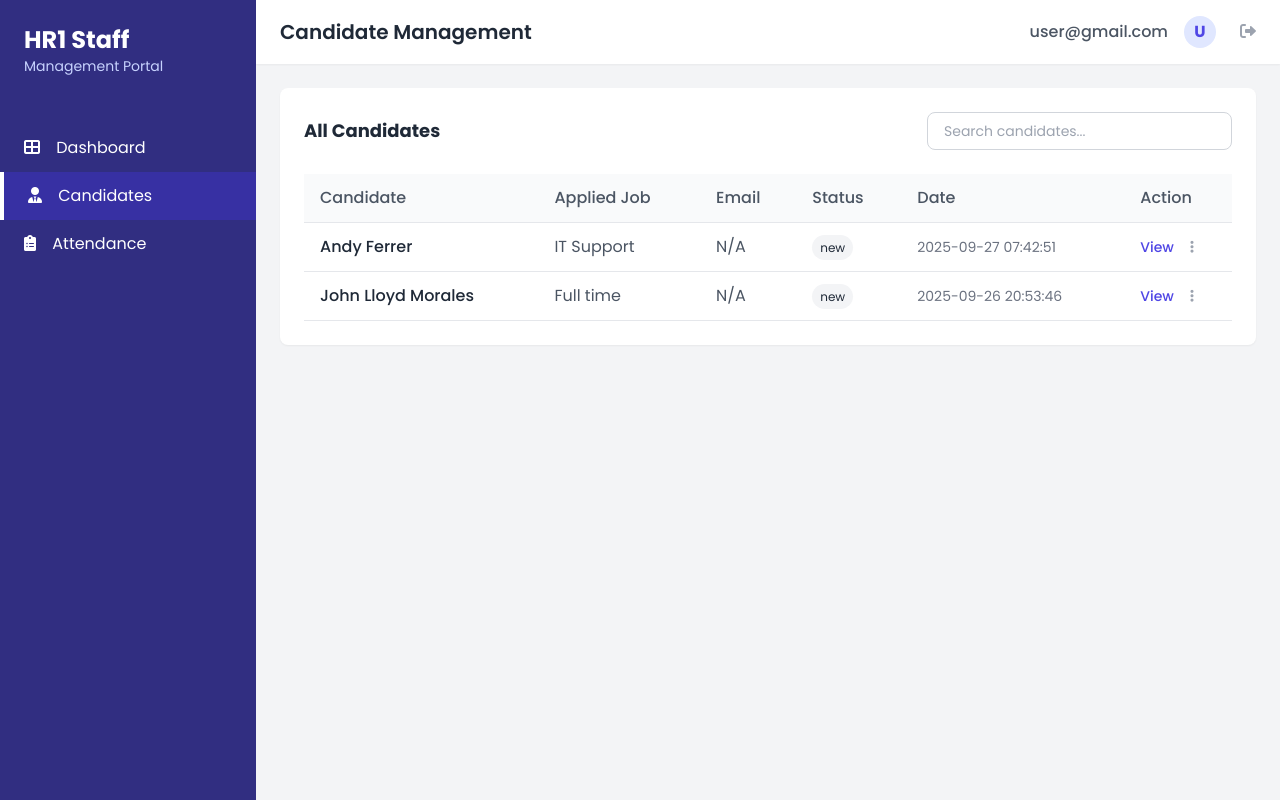
After one commit to Hapon5/update-hr1, a PHP site: page /hr1/Staff/Cadidate.php in a window 1280 px wide. The commit adds this page. Run offline with PHP 8.4, Linux system fonts and the light colour scheme; a user stored in the database is signed in; data comes from the database, SQL or seed files in the repository; some libraries are stand-ins or nearby versions.

Commit message:
the update

```diff
--- /dev/null
+++ b/Staff/Cadidate.php
@@ -0,0 +1,113 @@
+<?php
+session_start();
+include('../Database/Connections.php');
+
+if (!isset($_SESSION['Email']) || $_SESSION['Account_type'] != 2) {
+    header("Location: login.php");
+    exit();
+}
+
+$email = $_SESSION['Email'];
+
+// Fetch candidates
+$candidates = [];
+try {
+    $stmt = $conn->query("SELECT * FROM candidates ORDER BY ID DESC");
+    $candidates = $stmt->fetchAll(PDO::FETCH_ASSOC);
+} catch (Exception $e) {
+    // Table might not exist yet or error
+}
+?>
+<!DOCTYPE html>
+<html lang="en">
+<head>
+    <meta charset="UTF-8">
+    <meta name="viewport" content="width=device-width, initial-scale=1.0">
+    <title>Candidates - HR1 Staff</title>
+    <script src="https://cdn.tailwindcss.com"></script>
+    <link href="https://cdnjs.cloudflare.com/ajax/libs/font-awesome/6.0.0/css/all.min.css" rel="stylesheet">
+    <link href="https://fonts.googleapis.com/css2?family=Poppins:wght@300;400;500;600;700&display=swap" rel="stylesheet">
+    <style>body { font-family: 'Poppins', sans-serif; }</style>
+</head>
+<body class="bg-gray-100 flex">
+
+    <?php include 'Components/sidebar.php'; ?>
+
+    <!-- Main Content -->
+    <div class="flex-1 flex flex-col">
+        <!-- Topbar -->
+        <header class="bg-white shadow-sm py-4 px-6 flex justify-between items-center">
+            <div class="flex items-center">
+                <button class="md:hidden text-gray-500 mr-4"><i class="fas fa-bars text-xl"></i></button>
+                <h2 class="text-xl font-semibold text-gray-800">Candidate Management</h2>
+            </div>
+            <div class="flex items-center gap-4">
+                <span class="text-gray-600 font-medium"><?php echo htmlspecialchars($email); ?></span>
+                <div class="h-8 w-8 rounded-full bg-indigo-100 flex items-center justify-center text-indigo-600 font-bold">
+                    <?php echo strtoupper(substr($email, 0, 1)); ?>
+                </div>
+                <a href="../logout.php" class="text-gray-400 hover:text-red-500 ml-2">
+                    <i class="fas fa-sign-out-alt"></i>
+                </a>
+            </div>
+        </header>
+
+        <!-- Content Body -->
+        <main class="p-6 overflow-y-auto">
+            <div class="bg-white rounded-lg shadow-sm p-6">
+                <div class="flex justify-between items-center mb-6">
+                    <h3 class="text-lg font-bold text-gray-800">All Candidates</h3>
+                    <div class="flex gap-2">
+                        <input type="text" placeholder="Search candidates..." class="px-4 py-2 border border-gray-300 rounded-lg text-sm focus:outline-none focus:ring-2 focus:ring-indigo-500">
+                    </div>
+                </div>
+
+                <div class="overflow-x-auto">
+                    <table class="w-full text-left border-collapse">
+                        <thead>
+                            <tr>
+                                <th class="py-3 px-4 bg-gray-50 font-medium text-gray-600 border-b">Candidate</th>
+                                <th class="py-3 px-4 bg-gray-50 font-medium text-gray-600 border-b">Applied Job</th>
+                                <th class="py-3 px-4 bg-gray-50 font-medium text-gray-600 border-b">Email</th>
+                                <th class="py-3 px-4 bg-gray-50 font-medium text-gray-600 border-b">Status</th>
+                                <th class="py-3 px-4 bg-gray-50 font-medium text-gray-600 border-b">Date</th>
+                                <th class="py-3 px-4 bg-gray-50 font-medium text-gray-600 border-b">Action</th>
+                            </tr>
+                        </thead>
+                        <tbody>
+                            <?php if (empty($candidates)): ?>
+                                <tr>
+                                    <td colspan="6" class="py-8 text-center text-gray-400">No candidates found.</td>
+                                </tr>
+                            <?php else: ?>
+                                <?php foreach ($candidates as $c): ?>
+                                    <tr>
+                                        <td class="py-3 px-4 border-b font-medium text-gray-800"><?php echo htmlspecialchars($c['CandidateName'] ?? ($c['full_name'] ?? 'N/A')); ?></td>
+                                        <td class="py-3 px-4 border-b text-gray-600"><?php echo htmlspecialchars($c['JobTitle'] ?? ($c['position'] ?? 'N/A')); ?></td>
+                                        <td class="py-3 px-4 border-b text-gray-600"><?php echo htmlspecialchars($c['Email'] ?? 'N/A'); ?></td>
+                                        <td class="py-3 px-4 border-b">
+                                            <?php
+                                            $status = $c['Status'] ?? ($c['status'] ?? 'Pending');
+                                            $color = 'bg-gray-100 text-gray-800';
+                                            if ($status == 'Hired') $color = 'bg-green-100 text-green-800';
+                                            if ($status == 'Rejected') $color = 'bg-red-100 text-red-800';
+                                            if ($status == 'Interview' || $status == 'Interviewed') $color = 'bg-blue-100 text-blue-800';
+                                            ?>
+                                            <span class="<?php echo $color; ?> text-xs px-2 py-1 rounded-full"><?php echo $status; ?></span>
+                                        </td>
+                                        <td class="py-3 px-4 border-b text-gray-500 text-sm"><?php echo htmlspecialchars($c['Date_Applied'] ?? ($c['created_at'] ?? 'N/A')); ?></td>
+                                        <td class="py-3 px-4 border-b">
+                                            <button class="text-indigo-600 hover:text-indigo-900 font-medium text-sm mr-3">View</button>
+                                            <button class="text-gray-400 hover:text-gray-600 text-sm"><i class="fas fa-ellipsis-v"></i></button>
+                                        </td>
+                                    </tr>
+                                <?php endforeach; ?>
+                            <?php endif; ?>
+                        </tbody>
+                    </table>
+                </div>
+            </div>
+        </main>
+    </div>
+</body>
+</html>
--- /dev/null
+++ b/Staff/Components/sidebar.php
@@ -0,0 +1,21 @@
+<?php
+$current_page = basename($_SERVER['PHP_SELF']);
+?>
+<!-- Sidebar -->
+<aside class="w-64 bg-indigo-900 text-white min-h-screen hidden md:block">
+    <div class="p-6">
+        <h1 class="text-2xl font-bold">HR1 Staff</h1>
+        <p class="text-indigo-200 text-sm">Management Portal</p>
+    </div>
+    <nav class="mt-6">
+        <a href="Dashboard.php" class="block py-3 px-6 <?php echo $current_page == 'Dashboard.php' ? 'bg-indigo-800 border-l-4 border-white' : 'hover:bg-indigo-800 hover:border-l-4 hover:border-indigo-400 transition-all'; ?>">
+            <i class="fas fa-th-large mr-3"></i> Dashboard
+        </a>
+        <a href="Cadidate.php" class="block py-3 px-6 <?php echo $current_page == 'Cadidate.php' ? 'bg-indigo-800 border-l-4 border-white' : 'hover:bg-indigo-800 hover:border-l-4 hover:border-indigo-400 transition-all'; ?>">
+            <i class="fas fa-user-tie mr-3"></i> Candidates
+        </a>
+        <a href="attendance.php" class="block py-3 px-6 <?php echo $current_page == 'attendance.php' ? 'bg-indigo-800 border-l-4 border-white' : 'hover:bg-indigo-800 hover:border-l-4 hover:border-indigo-400 transition-all'; ?>">
+            <i class="fas fa-clipboard-list mr-3"></i> Attendance
+        </a>
+    </nav>
+</aside>
```
Also changed, not shown: Staff/Dashboard.php (+2 -32 lines), Staff/attendance.php (added, +99 -0 lines).
